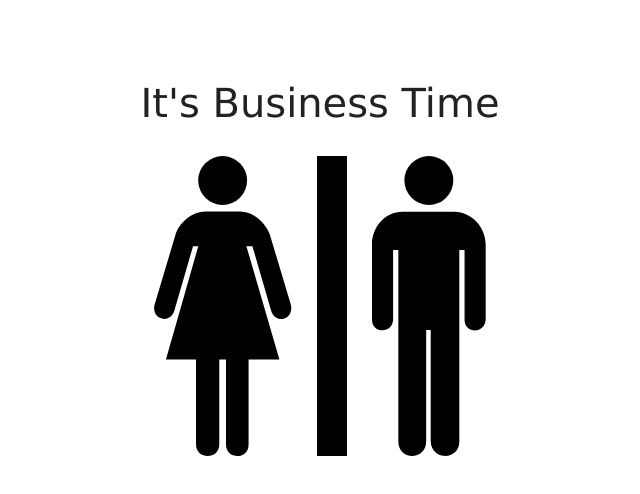
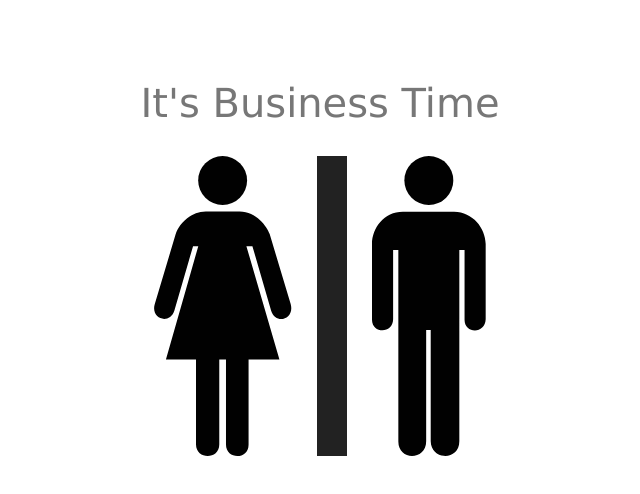
Before and after one commit to trisweb/business-time, a website: page index.html in a window 1280 px wide. Shown: the whole page, without its empty margins (320-960 px from the left). Drawn offline with Linux system fonts and the light colour scheme.

Commit message:
Minor style updates

```diff
--- a/scss/dookie.scss
+++ b/scss/dookie.scss
@@ -29,7 +29,7 @@ footer {
   text-align: center;
 }
 h1 {
-  color: #222;
+  color: #777;
   font-weight: 100;
   font-size: 2.5rem;
   margin-bottom: 0.75em;
--- a/scss/stuff.scss
+++ b/scss/stuff.scss
@@ -16,7 +16,7 @@
 	.the-gender-divide {
 		height: 300px;
 		width: 30px;
-		background-color: black;
+		background-color: #222;
 		display: inline-block;
 		margin: 0 20px;
 	}
```
Also changed, not shown: css/main.css.
